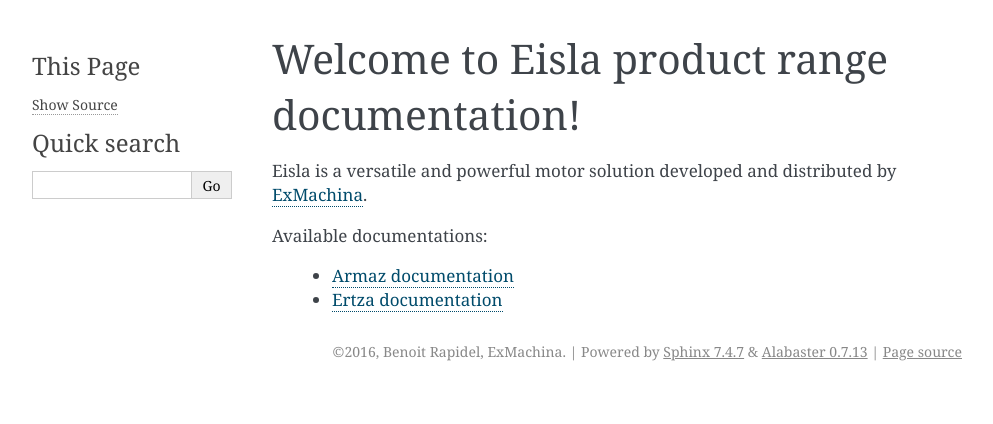
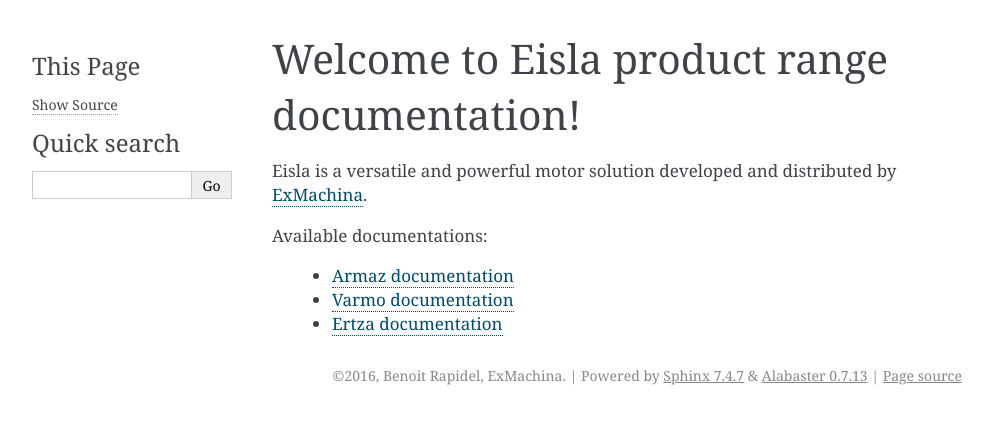
Before and after one commit to exmachina-dev/eisla-doc, a Sphinx documentation site: the page built from source/index.rst, in a window 1280 px wide. Shown: the top 424 px of the page, without its empty margins (148-1141 px from the left). Built offline with Sphinx 7.4.7, drawn with Linux system fonts in a browser that asks for light colours.

Commit message:
Added Varmo doc link

```diff
--- a/source/index.rst
+++ b/source/index.rst
@@ -7,6 +7,7 @@
 Available documentations:
 
     * `Armaz documentation </projects/armaz>`_
+    * `Varmo documentation </projects/varmo>`_
     * `Ertza documentation </projects/ertza>`_
 
 .. .. toctree::
```
